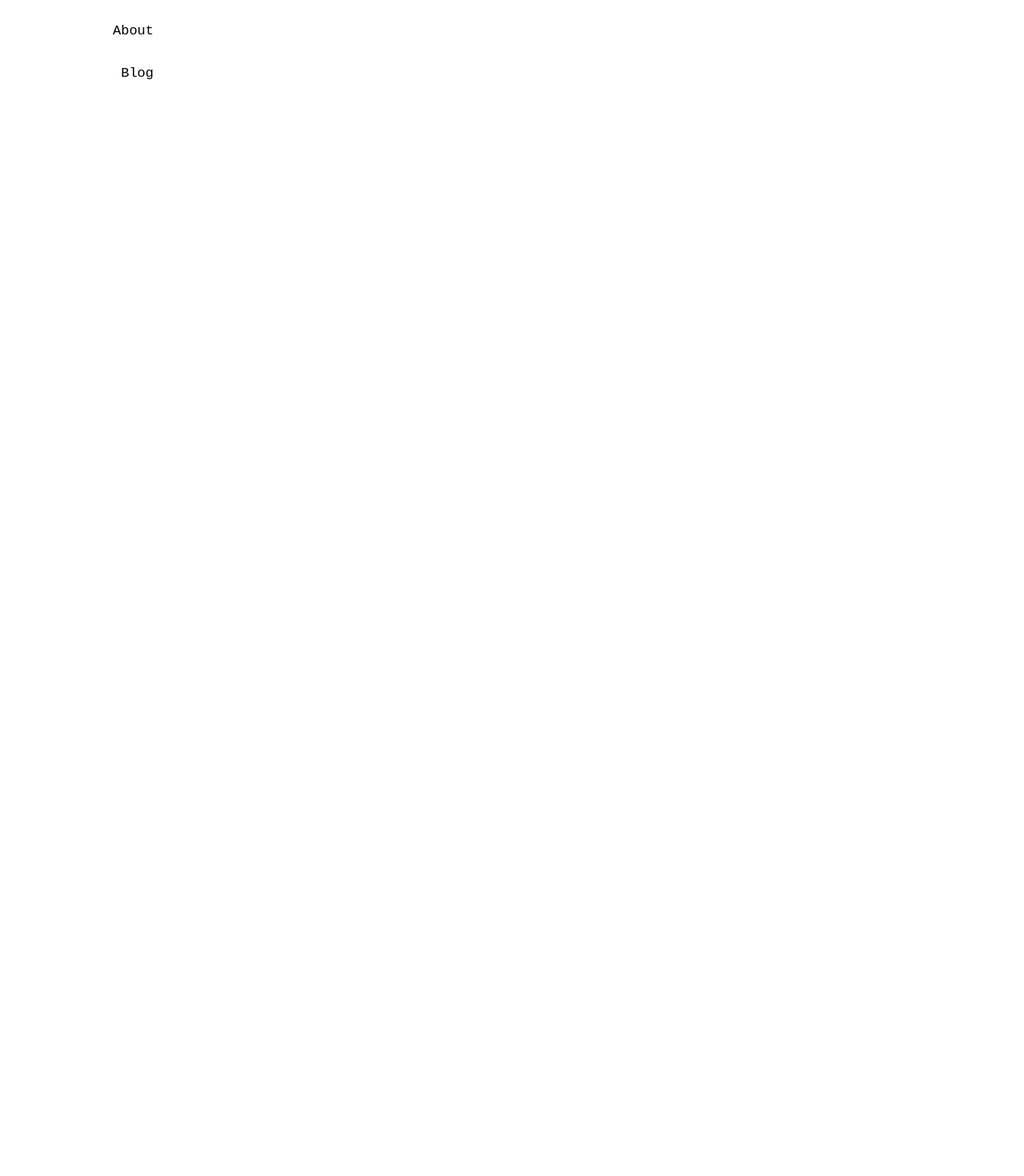
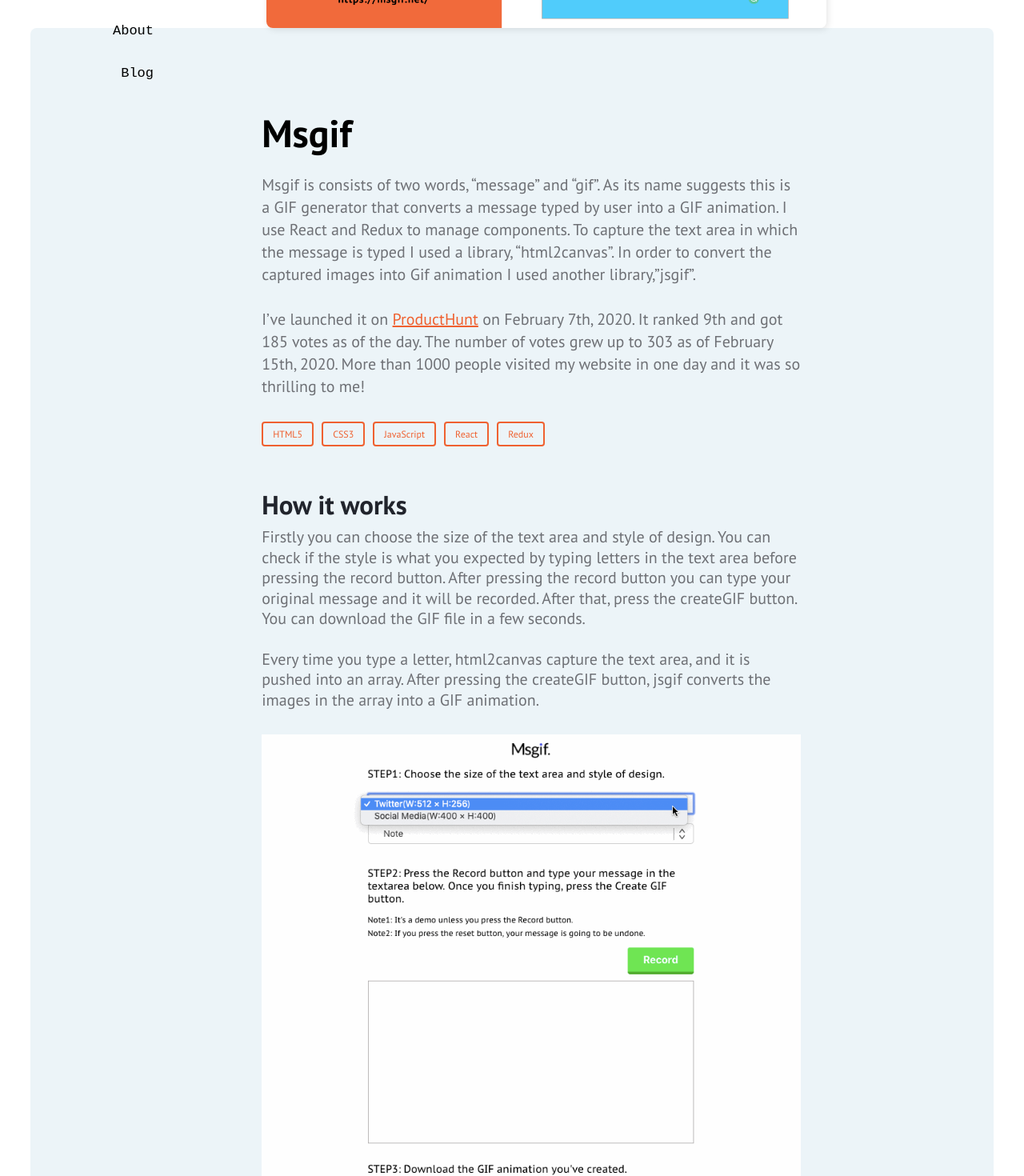
Before and after one commit to marieooq/react_portfolio, a React (Create React App) app: page /works/crud-blog in a window 1280 px wide. Shown: the part 420-1890 px from the top of the page at 80% size. Before the commit the page ends 800 px from the top, so only its background shows below. Built offline with nearby package versions, Linux system fonts and the light colour scheme; a web font is replaced by a local one.

Commit message:
add crud blog page

```diff
--- a/src/app/layout/App.jsx
+++ b/src/app/layout/App.jsx
@@ -14,6 +14,7 @@ import { BrowserRouter, Route, Switch } from 'react-router-dom';
 import 'font-awesome/css/font-awesome.min.css';
 import ScrollToTop from '../util/ScrollToTop';
 import WorkStockPrice from '../../pages/works/WorkStockPrice';
+import WorkCrudBlog from '../../pages/works/WorkCrudBlog';
 
 class App extends React.Component {
   render() {
@@ -33,6 +34,7 @@ class App extends React.Component {
                 path="/works/stock-price"
                 component={WorkStockPrice}
               />
+              <Route exact path="/works/crud-blog" component={WorkCrudBlog} />
               <Route exact path="/works/photomap" component={WorkPhotomap} />
               <Route exact path="/works/react-blog" component={WorkReactBlog} />
               <Route exact path="/works/react-note" component={WorkReactNote} />
--- a/src/pages/home/HomeContents.jsx
+++ b/src/pages/home/HomeContents.jsx
@@ -50,7 +50,8 @@ class HomeContents extends React.Component {
         stack: ['React', 'Node.js', 'MongoDB'],
         gitHub: 'https://github.com/marieooq/final-node-blog',
         description:
-          'A CRUD blog application using React, Node.js, and MongoDB. It enables users to create, read, update, and delete the post of the blog.'
+          'A CRUD blog application using React, Node.js, and MongoDB. It enables users to create, read, update, and delete the post of the blog.',
+        url: '/works/crud-blog'
       },
       {
         image: Photomap_image,
--- /dev/null
+++ b/src/pages/works/WorkCrudBlog.js
@@ -0,0 +1,146 @@
+import React from 'react';
+import Header from '../../components/Header';
+import WorkTemplate from './WorkTemplate';
+import HeaderImage from '../../img/msgif_header.png';
+import ContentImage from '../../img/msgif_demo.gif';
+
+const tags = ['HTML5', 'CSS3', 'JavaScript', 'React', 'Redux'];
+
+const images = [ContentImage];
+
+const tagList = tags.map((elm, index) => {
+  return <li key={index}>{elm}</li>;
+});
+
+const imageList = images.map((elm, index) => {
+  return <img src={elm} alt="contentImg" className="content-img" key={index} />;
+});
+
+const relatedWebsites = {
+  'Visit the website': 'https://msgif.net/',
+  GitHub: 'https://github.com/marieooq/react-msgif',
+  'Product Hunt': 'https://www.producthunt.com/posts/msgif'
+};
+
+const relatedWebsitesLists = Object.keys(relatedWebsites).map(
+  (keyName, index) => {
+    return (
+      <li key={index}>
+        <a
+          href={relatedWebsites[keyName]}
+          target="_blank"
+          rel="noopener noreferrer"
+        >
+          {keyName}
+        </a>
+      </li>
+    );
+  }
+);
+
+const workObj = {
+  img: { HeaderImage },
+  url: 'https://msgif.net/',
+  title: 'Msgif',
+  description: (
+    <>
+      {' '}
+      Msgif is consists of two words, “message” and “gif”. As its name suggests
+      this is a GIF generator that converts a message typed by user into a GIF
+      animation. I use React and Redux to manage components. To capture the text
+      area in which the message is typed I used a library, “html2canvas”. In
+      order to convert the captured images into Gif animation I used another
+      library,”jsgif”.
+      <br />
+      <br />
+      I’ve launched it on{' '}
+      <a
+        href="https://www.producthunt.com/posts/msgif"
+        target="_blank"
+        rel="noopener noreferrer"
+      >
+        ProductHunt
+      </a>{' '}
+      on February 7th, 2020. It ranked 9th and got 185 votes as of the day. The
+      number of votes grew up to 303 as of February 15th, 2020. More than 1000
+      people visited my website in one day and it was so thrilling to me!
+    </>
+  ),
+  tags: { tagList },
+  howItWorks: (
+    <>
+      Firstly you can choose the size of the text area and style of design. You
+      can check if the style is what you expected by typing letters in the text
+      area before pressing the record button. After pressing the record button
+      you can type your original message and it will be recorded. After that,
+      press the createGIF button. You can download the GIF file in a few
+      seconds. <br />
+      <br />
+      Every time you type a letter, html2canvas capture the text area, and it is
+      pushed into an array. After pressing the createGIF button, jsgif converts
+      the images in the array into a GIF animation.
+    </>
+  ),
+  difficultPart: (
+    <>
+      There are several difficult parts for me. I’ll pick up three out of them.
+      <br />
+      <br />
+      The first part is the Redux. Although I haven't used redux before as there
+      are a lot of components and multiple components use the same state, I
+      decided to use Redux in the end. That was my first time to use Redux so I
+      was confused that I couldn't understand the concept of Redux soon.
+      <br />
+      <br />
+      The rest of the difficult part is related to UI design. One of them is
+      adjusting the size of the text area. There are two options for the size of
+      the text area (for twitter and other social media) and also the size
+      should be fit to the browser. In short, the size of the text area should
+      be changed according to the type of the screen and the browser.
+      <br />
+      <br />
+      The third point also related to the text area. There used to be two
+      screens on this app. One was the basic one in which users typed letters.
+      The other was that displayed the letters the user has typed. It gave us
+      the impression that the interface was not organized.
+    </>
+  ),
+  problemSolving: (
+    <>
+      I followed the hands-on official Redux tutorial so that I could grasp the
+      concept of Redux. I felt it was still hard to understand the relation to
+      action and reducer so I asked my tutor to make the minimum model about it.
+      I come to understand the concept by following the model.
+      <br />
+      <br />I was able to adjust the size of the text area managing the
+      window.matchMedia and the state of screen type.
+      <br />
+      <br />I also fixed the dual-screen problem using HTML5 contentEditable
+      attribute. That attribute enables users to type letters into a normal div
+      element and to be applied CSS to the element.
+    </>
+  )
+};
+
+class WorkCrudBlog extends React.Component {
+  render() {
+    return (
+      <div>
+        <Header section="work_ph" imgSrc={HeaderImage} url={workObj.url} />
+        <WorkTemplate
+          title={workObj.title}
+          subTitle={workObj.subTitle}
+          tags={tagList}
+          description={workObj.description}
+          howItWorksDescription={workObj.howItWorks}
+          contentImage={imageList}
+          difficultPartDescription={workObj.difficultPart}
+          problemSolvingDescription={workObj.problemSolving}
+          relatedWebsitesLists={relatedWebsitesLists}
+        />
+      </div>
+    );
+  }
+}
+
+export default WorkCrudBlog;
```
Also changed, not shown: src/img/crud_blog.png.
